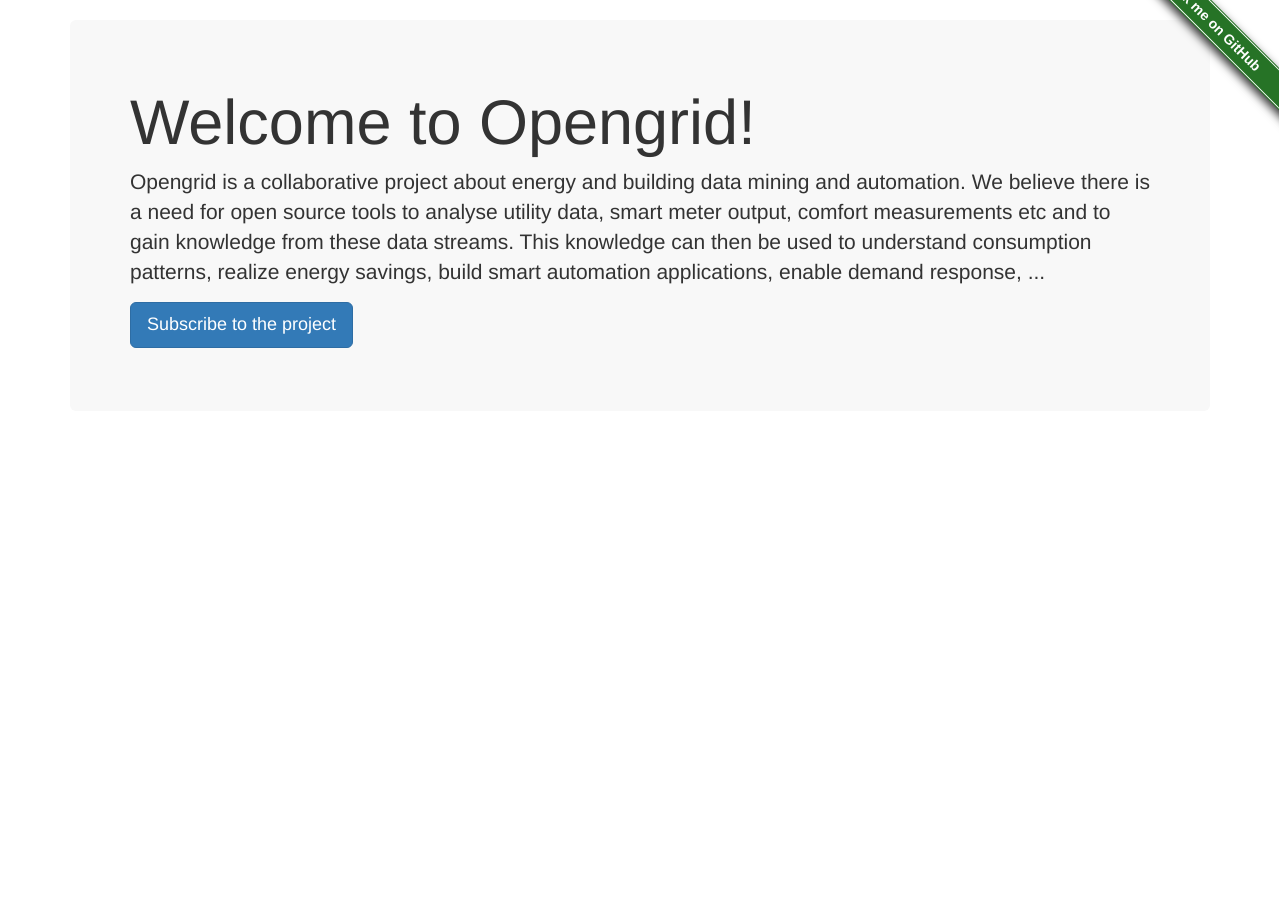
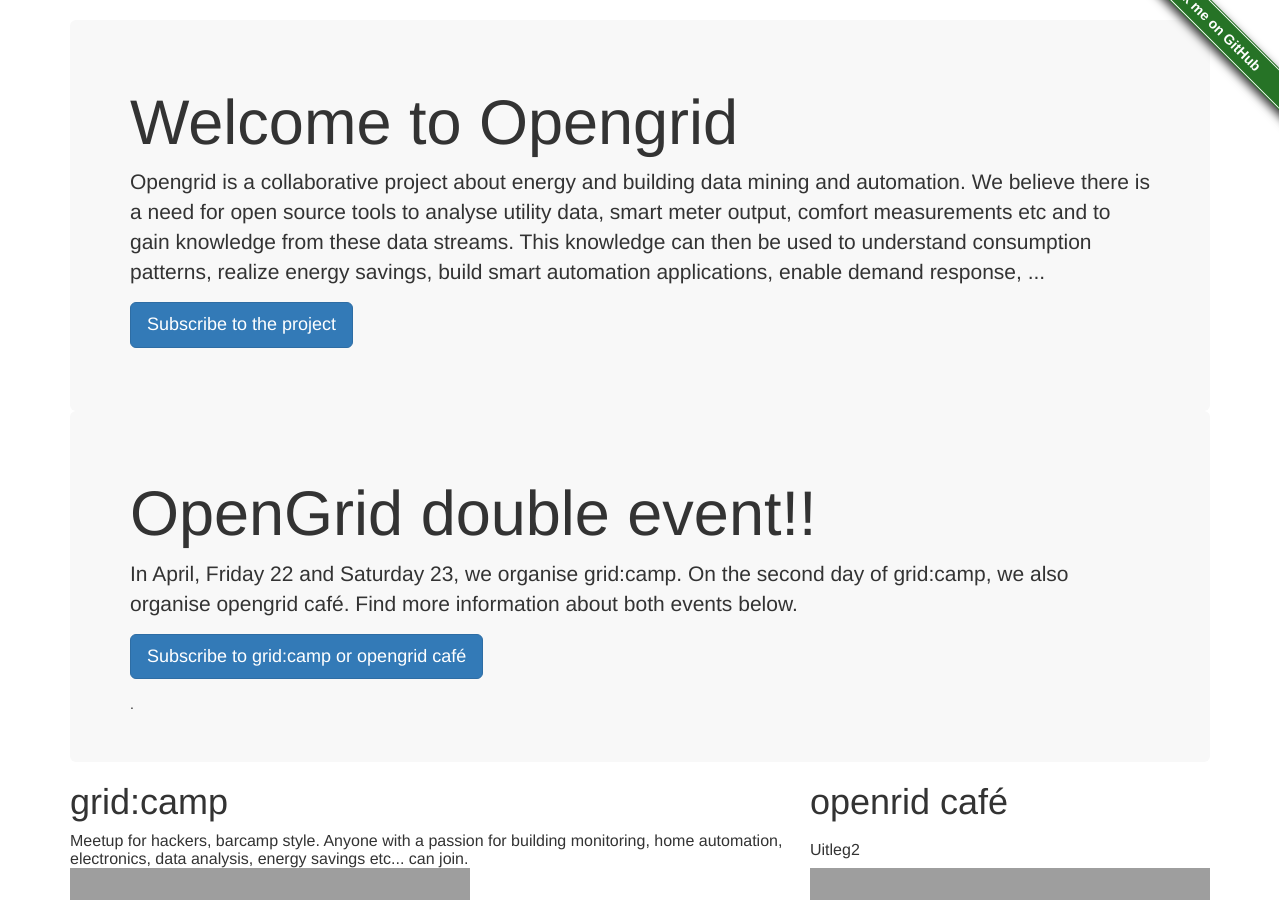
Before and after one commit to opengridcc/website, a Flask app: page / in a window 1280 px wide. Shown: the part 52-952 px from the top of the page. Before the commit the page ends 400 px from the top, so only its background shows below. Run offline with Flask 2, Linux system fonts and the light colour scheme; some libraries are stand-ins or nearby versions; grey boxes are pictures that could not be loaded.

Commit message:
HTML proof of concept for adding two flyers side-by-side

```diff
--- a/templates/index.html
+++ b/templates/index.html
@@ -1,17 +1,35 @@
 {% extends "master.html" %}
 {% block content %}
     <div class="jumbotron">
-        <h1>Welcome to Opengrid!</h1>
+        <h1>Welcome to Opengrid</h1>
         <p>Opengrid is a collaborative project about energy and building data mining and automation. We believe
         there is a need for open source tools to analyse utility data, smart meter output, comfort measurements etc and to
         gain knowledge from these data streams. This knowledge can then be used to understand consumption patterns, realize
         energy savings, build smart automation applications, enable demand response, ...</p>
         <p><a class="btn btn-primary btn-lg" href="{{ url_for('development') }}" role="button">Subscribe to the project</a></p>
     </div>
-    <!--
-    <h2>About</h2>
-    <p class="well">Opengrid is a collaborative project about energy and building data mining and automation. We believe
-        there is a need for open source tools to analyse utility data, smart meter output, comfort measurements etc and to
-        gain knowledge from these data streams. This knowledge can then be used to understand consumption patterns, realize
-        energy savings, build smart automation applications, enable demand response, ...</p>-->
+    <div class="jumbotron">
+        <h1>OpenGrid double event!!</h1>
+        <p>
+            In April, Friday 22 and Saturday 23, we organise grid:camp. On the second day of grid:camp, we also organise
+            opengrid café.  Find more information about both events below.
+        </p>
+        <p><a class="btn btn-primary btn-lg" href="{{ url_for('development') }}" role="button">Subscribe to grid:camp or opengrid café</a></p>.
+    </div>
+    <table style="width:100%">
+      <tr>
+        <td><h1>grid:camp</h1></td>
+        <td><h1>openrid café</h1></td>
+      </tr>
+      <tr>
+        <td>Meetup for hackers, barcamp style.  Anyone with a passion for building monitoring, home automation,
+            electronics, data analysis, energy savings etc... can join.   </td>
+        <td>Uitleg2</td>
+      </tr>
+      <tr>
+        <td><img src="{{url_for('static', filename='images/grid.camp.2016.04.draft.jpg')}}" /></td>
+        <td><img src="{{url_for('static', filename='images/grid.camp.2016.04.draft.jpg')}}" /></td>
+      </tr>
+
+    </table>
 {% endblock %}
```
